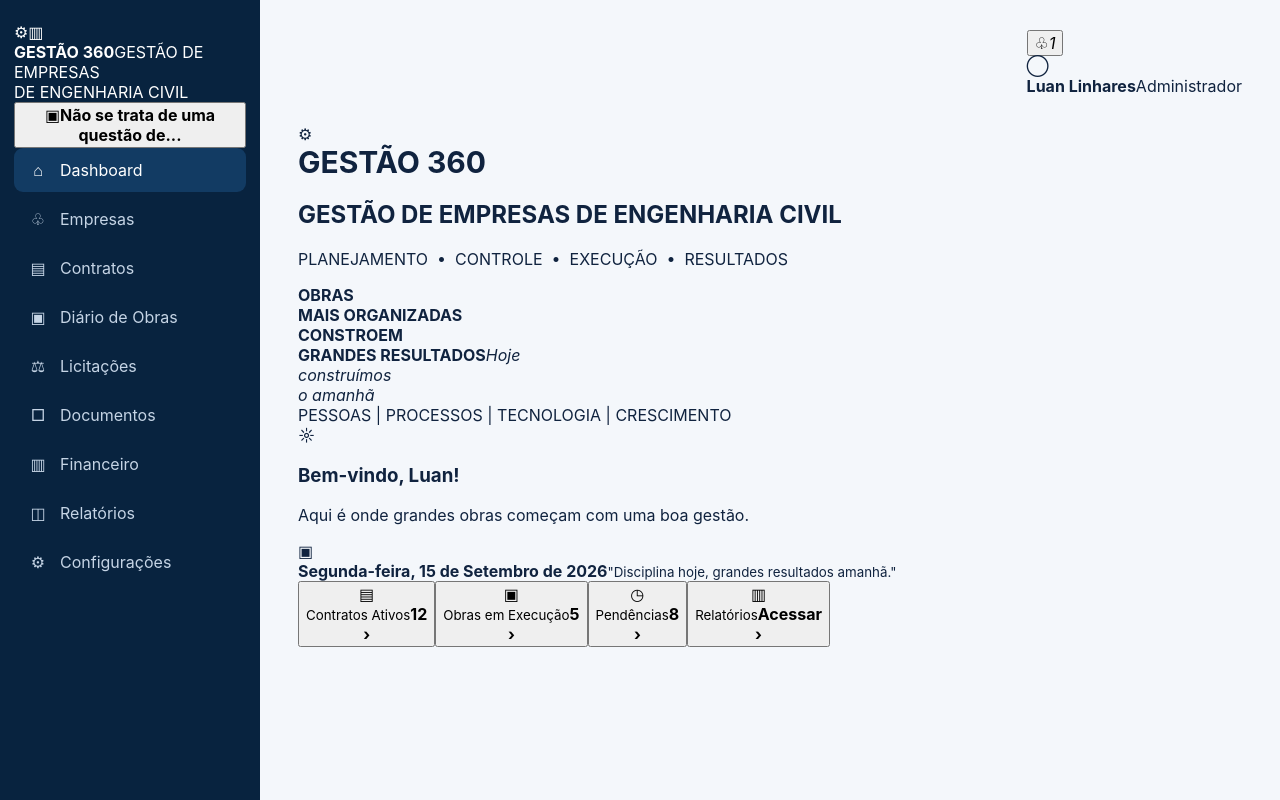
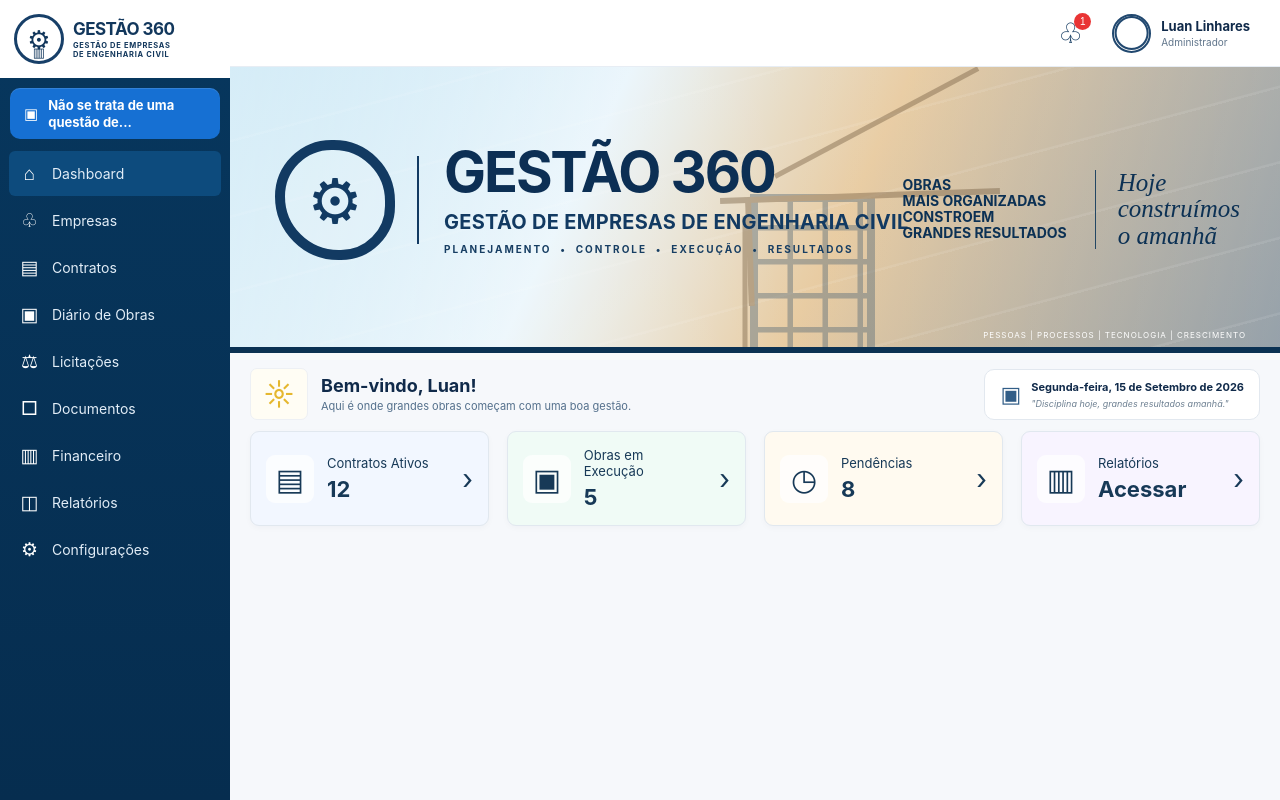
Before and after one commit to luanlinhareslife/gestao360, a React (Vite) app: page / in a window 1280 px wide. Built offline with nearby package versions, Linux system fonts and the light colour scheme.

Commit message:
style: match Gestao 360 visual dashboard reference

```diff
--- a/src/styles.css
+++ b/src/styles.css
@@ -1,61 +1,84 @@
 :root {
-  font-family: Inter, system-ui, -apple-system, BlinkMacSystemFont, "Segoe UI", sans-serif;
-  color: #10233f;
+  font-family: Inter, "Segoe UI", system-ui, sans-serif;
+  color: #102a4a;
   background: #f4f7fb;
   font-synthesis: none;
 }
-
 * { box-sizing: border-box; }
-body { margin: 0; min-width: 1100px; background: #f4f7fb; }
+body { margin: 0; min-width: 1180px; background: #f4f7fb; }
 button { font: inherit; }
-
-.app-shell { min-height: 100vh; display: flex; }
-.sidebar {
-  width: 260px; min-height: 100vh; background: #08233f; color: #fff;
-  display: flex; flex-direction: column; padding: 22px 14px;
+.app-shell { min-height: 100vh; display: flex; background: #f6f8fb; }
+.sidebar { width: 230px; min-height: 100vh; background: linear-gradient(180deg,#07375e,#062d4f); color: #fff; flex: 0 0 230px; }
+.brand-panel { height: 78px; background: #fff; color: #12375c; display: flex; align-items: center; gap: 9px; padding: 10px 14px; }
+.brand-logo { width: 50px; height: 50px; border: 3px solid #173f68; border-radius: 50%; display: grid; place-items: center; position: relative; font-size: 26px; }
+.brand-logo b { position: absolute; font-size: 13px; bottom: 1px; }
+.brand-copy strong { display:block; font-size: 17px; letter-spacing: -.5px; }
+.brand-copy span { display:block; font-size: 7.5px; line-height: 1.1; letter-spacing: .7px; font-weight: 700; margin-top: 3px; }
+.context-button { margin: 10px 10px 12px; width: calc(100% - 20px); min-height: 51px; border: 0; border-radius: 10px; background: #1670d3; color: #fff; text-align: left; padding: 8px 14px; display:flex; gap: 10px; align-items:center; cursor:pointer; box-shadow: inset 0 1px rgba(255,255,255,.12); }
+.context-button span { font-size: 15px; }
+.context-button strong { font-size: 13px; line-height: 1.25; }
+nav { display:grid; gap: 2px; padding: 0 9px; }
+.nav-item { border:0; background:transparent; color:#e2edf7; padding: 11px 11px; border-radius: 6px; display:flex; align-items:center; gap:13px; text-align:left; cursor:pointer; font-size:14px; }
+.nav-item:hover,.nav-item.active { background:#0d4b7d; }
+.nav-icon { width:19px; text-align:center; font-size:19px; color:#fff; }
+.content { flex:1; padding:0 0 28px; overflow:hidden; }
+.topbar { height: 67px; background:#fff; display:flex; justify-content:space-between; align-items:center; padding:0 30px; border-bottom:1px solid #e7edf4; }
+.topbar-spacer { flex:1; }
+.top-actions { display:flex; align-items:center; gap:23px; }
+.notification { border:0; background:transparent; font-size:28px; color:#153c62; position:relative; cursor:pointer; }
+.notification i { position:absolute; right:-2px; top:-2px; width:17px; height:17px; background:#e93434; color:#fff; border-radius:50%; font: 10px/17px Arial; font-style:normal; }
+.profile { display:flex; align-items:center; gap:10px; }
+.profile-icon { width:39px; height:39px; border:2px solid #21486f; border-radius:50%; display:grid; place-items:center; font-size:25px; color:#21486f; }
+.profile strong,.profile span { display:block; }
+.profile strong { font-size:13px; }
+.profile span { font-size:10px; color:#60758b; margin-top:2px; }
+.hero { height: 286px; margin: 0; position:relative; overflow:hidden; background: linear-gradient(115deg,#a9d9ef 0%,#e7f4fb 34%,#e7c99d 58%,#7f8d98 100%); border-bottom: 6px solid #0a3153; }
+.hero::before { content:""; position:absolute; inset:0; background: linear-gradient(90deg,rgba(255,255,255,.52),rgba(255,255,255,.05) 52%,rgba(255,255,255,.18)); }
+.hero-overlay { position:absolute; inset:0; background: repeating-linear-gradient(165deg,transparent 0 70px,rgba(255,255,255,.18) 71px 73px); opacity:.5; }
+.hero-copy { position:absolute; left:45px; top:73px; display:flex; align-items:center; z-index:2; }
+.hero-logo { width:120px; height:120px; border:10px solid #123a62; border-radius:48% 52% 46% 54%; display:grid; place-items:center; color:#123a62; font-size:62px; background:rgba(255,255,255,.12); }
+.hero-divider { width:2px; height:88px; background:#123a62; margin:0 25px 0 22px; }
+.hero-copy h1 { margin:0; font-size:56px; line-height:.98; letter-spacing:-2px; color:#0c2f54; }
+.hero-copy h2 { margin:10px 0 0; font-size:20px; letter-spacing:.3px; color:#123a62; }
+.hero-copy p { margin:9px 0 0; font-size:10px; letter-spacing:2px; color:#173e63; font-weight:700; }
+.hero-message { position:absolute; right:40px; top:103px; z-index:3; display:flex; gap:28px; align-items:center; color:#0c3154; }
+.hero-message strong { font-size:14px; line-height:1.15; }
+.hero-message em { font-family:cursive; font-size:25px; line-height:1.05; border-left:1px solid #234764; padding-left:22px; }
+.hero-building { position:absolute; right:250px; bottom:-22px; width:390px; height:210px; opacity:.43; }
+.tower { position:absolute; left:110px; bottom:0; width:125px; height:175px; border:8px solid #556a78; background:repeating-linear-gradient(90deg,transparent 0 29px,#556a78 30px 35px),repeating-linear-gradient(0deg,transparent 0 28px,#556a78 29px 34px); }
+.crane { position:absolute; left:80px; bottom:170px; width:280px; height:6px; background:#765f43; transform:rotate(-2deg); }
+.crane::before { content:""; position:absolute; left:25px; top:4px; height:105px; border-left:6px solid #765f43; }
+.beam { position:absolute; background:#765f43; height:5px; transform-origin:left; }
+.beam-a { width:230px; left:135px; bottom:190px; transform:rotate(-28deg); }
+.beam-b { width:210px; left:105px; bottom:150px; transform:rotate(90deg); }
+.hero-footer { position:absolute; right:34px; bottom:7px; z-index:4; font-size:8px; color:#fff; letter-spacing:1px; }
+.welcome-row { display:flex; align-items:center; justify-content:space-between; gap:20px; padding:15px 20px 11px; }
+.welcome { display:flex; align-items:center; gap:13px; }
+.sun { width:58px; height:52px; border:1px solid #edf0f4; background:#fffdf4; border-radius:7px; display:grid; place-items:center; font-size:30px; color:#e5b72e; }
+.welcome h3 { margin:0; font-size:18px; }
+.welcome p { margin:3px 0 0; color:#54708c; font-size:11px; }
+.date-card { display:flex; align-items:center; gap:10px; background:#fff; border:1px solid #e2e8ef; border-radius:10px; padding:10px 15px; }
+.date-card > span { color:#315d87; font-size:22px; }
+.date-card strong,.date-card small { display:block; }
+.date-card strong { font-size:11px; }
+.date-card small { margin-top:4px; font-size:9px; color:#6e8092; font-style:italic; }
+.metrics { display:grid; grid-template-columns:repeat(4,1fr); gap:18px; padding:0 20px; }
+.metric { min-height:90px; border:1px solid #e1e8ef; border-radius:9px; background:#fff; display:flex; align-items:center; gap:13px; padding:15px; text-align:left; cursor:pointer; color:#173957; box-shadow:0 2px 6px rgba(10,40,70,.03); }
+.metric:nth-child(1) { background:#f2f7ff; }
+.metric:nth-child(2) { background:#f0fbf6; }
+.metric:nth-child(3) { background:#fffaf0; }
+.metric:nth-child(4) { background:#f8f4ff; }
+.metric-icon { width:48px; height:48px; display:grid; place-items:center; border-radius:9px; background:rgba(255,255,255,.72); font-size:30px; }
+.metric small { display:block; font-size:13px; }
+.metric strong { display:block; margin-top:5px; font-size:22px; }
+.metric b { margin-left:auto; font-size:28px; font-weight:400; }
+.module-placeholder { margin:30px; min-height:500px; background:#fff; border:1px solid #e2e8ef; border-radius:15px; display:grid; place-items:center; align-content:center; text-align:center; }
+.placeholder-icon { font-size:52px; }
+.module-placeholder h2 { margin:12px 0 7px; }
+.module-placeholder p { color:#6a7e91; }
+@media (max-width: 1250px) {
+  .hero-copy h1 { font-size:46px; }
+  .hero-message { right:20px; }
+  .hero-message em { display:none; }
+  .hero-building { right:150px; }
 }
-.brand { display: flex; align-items: center; gap: 12px; padding: 8px 10px 28px; }
-.brand-mark { width: 42px; height: 42px; border-radius: 12px; background: #fff; color: #0a3158; display: grid; place-items: center; font-size: 23px; }
-.brand strong { display: block; font-size: 18px; }
-.brand span { display: block; color: #a9bfd8; font-size: 12px; margin-top: 3px; }
-
-nav { display: grid; gap: 5px; }
-.nav-item {
-  border: 0; background: transparent; color: #c5d4e5; text-align: left;
-  padding: 12px 13px; border-radius: 9px; cursor: pointer; display: flex; gap: 11px;
-  align-items: center;
-}
-.nav-item:hover, .nav-item.active { background: #123b63; color: #fff; }
-.nav-item span { width: 22px; text-align: center; }
-.sidebar-footer { margin-top: auto; color: #7f9bb7; font-size: 11px; padding: 14px 10px; }
-
-.content { flex: 1; padding: 30px 38px; }
-.topbar { display: flex; justify-content: space-between; align-items: flex-start; margin-bottom: 28px; }
-.eyebrow { margin: 0 0 7px; font-size: 11px; font-weight: 700; letter-spacing: .14em; color: #65809d; }
-h1 { margin: 0; font-size: 30px; }
-.user-badge { background: #fff; border: 1px solid #dce5ef; padding: 9px 13px; border-radius: 20px; color: #48627e; font-size: 13px; }
-
-.hero-card {
-  min-height: 230px; border-radius: 18px; padding: 34px; display: flex; justify-content: space-between;
-  align-items: center; background: linear-gradient(135deg, #0b2e52, #164f7f); color: white;
-  box-shadow: 0 12px 30px rgba(9, 37, 65, .12);
-}
-.hero-card h2 { font-size: 42px; margin: 0 0 10px; }
-.hero-card p:not(.eyebrow) { max-width: 650px; line-height: 1.65; color: #d5e3f0; }
-.hero-gear { font-size: 105px; opacity: .16; }
-
-.cards { display: grid; grid-template-columns: repeat(4, 1fr); gap: 15px; margin-top: 18px; }
-.cards article { background: #fff; border: 1px solid #e2e9f0; border-radius: 14px; padding: 20px; min-height: 130px; }
-.cards span, .cards small { display: block; color: #6b8199; font-size: 12px; }
-.cards strong { display: block; margin: 10px 0 5px; font-size: 19px; }
-.roadmap { background: #fff; border: 1px solid #e2e9f0; border-radius: 14px; padding: 22px; margin-top: 18px; }
-.roadmap h3 { margin: 0 0 8px; }
-.roadmap p { color: #5d748d; }
-
-.module-placeholder {
-  min-height: 500px; background: #fff; border: 1px solid #e2e9f0; border-radius: 18px;
-  display: grid; place-items: center; align-content: center; text-align: center; padding: 40px;
-}
-.placeholder-icon { font-size: 52px; margin-bottom: 10px; }
-.module-placeholder h2 { margin: 0 0 8px; }
-.module-placeholder p { color: #6b8199; max-width: 500px; }
```
